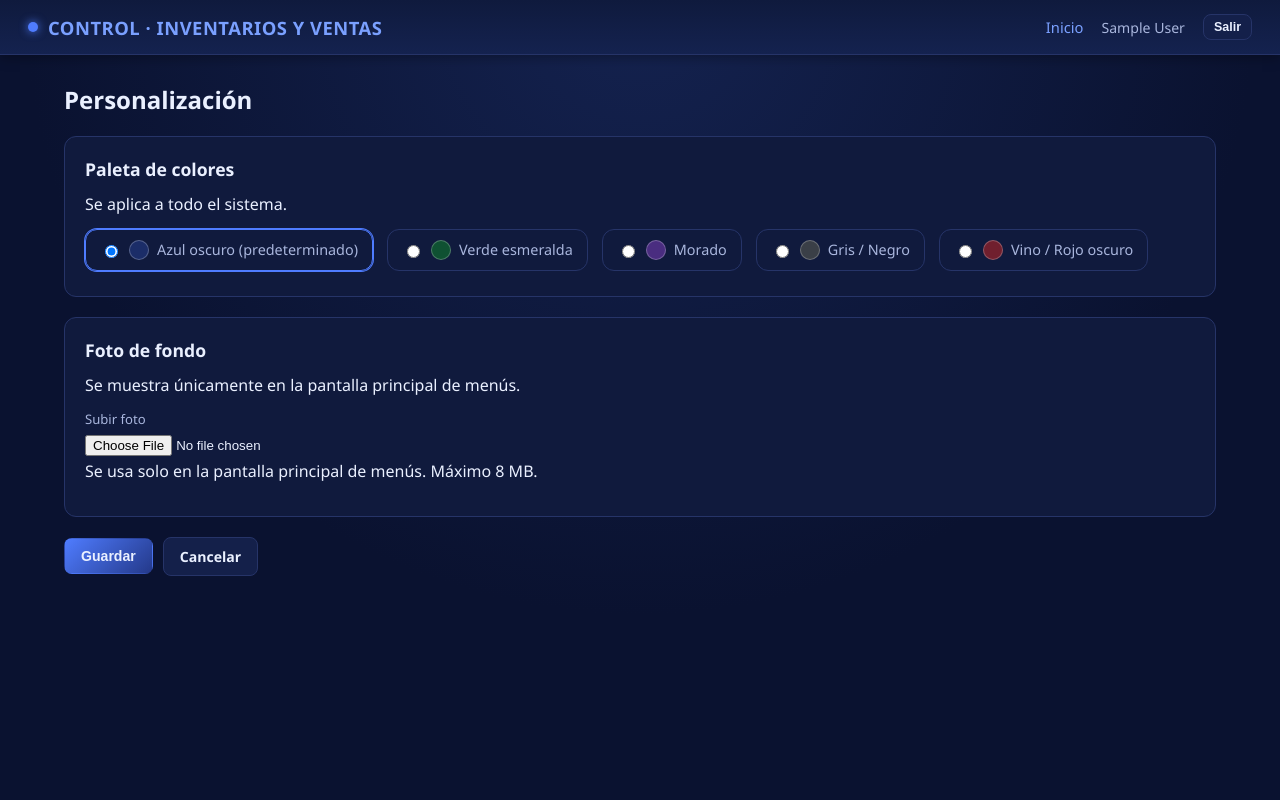
After one commit to TecnologiaGT/SistemaDemo, a Django app: page /personalizacion/ in a window 1280 px wide. The commit adds this page. Run offline with Django 5.2, Linux system fonts and the light colour scheme; the visitor is signed in with stand-in values (Sample User, id 1); data comes from the database, SQL or seed files in the repository.

Commit message:
actualizacion 18/09/2026 12:06:36.01

```diff
--- a/config/settings.py
+++ b/config/settings.py
@@ -57,6 +57,7 @@ TEMPLATES = [
                 "django.template.context_processors.request",
                 "django.contrib.auth.context_processors.auth",
                 "django.contrib.messages.context_processors.messages",
+                "core.context_processors.personalizacion",
             ],
         },
     },
--- /dev/null
+++ b/core/context_processors.py
@@ -0,0 +1,12 @@
+from .models import Personalizacion
+from .paletas import variables_css
+
+
+def personalizacion(request):
+    """Pone la personalización (paleta + si hay foto de fondo) disponible
+    en todas las plantillas, para que base.html pueda aplicar los colores."""
+    config = Personalizacion.obtener()
+    return {
+        "personalizacion": config,
+        "paleta_variables": variables_css(config.paleta),
+    }
--- a/core/forms.py
+++ b/core/forms.py
@@ -1,6 +1,7 @@
 from django import forms
 from django.contrib.auth.models import User
 from .models import Tienda, Empleado
+from .paletas import OPCIONES_PALETA
 
 
 class TiendaForm(forms.ModelForm):
@@ -45,4 +46,38 @@ class EmpleadoForm(forms.ModelForm):
         creando = not (self.instance and self.instance.pk and self.instance.usuario_id)
         if creando and password and not username:
             self.add_error("username", "Escribe un nombre de usuario para poder asignar contraseña.")
+
+        # Siempre debe quedar al menos un administrador activo en el sistema.
+        if self.instance and self.instance.pk:
+            era_admin_activo = self.instance.tipo_usuario == "admin" and self.instance.activo
+            seria_admin_activo = cleaned.get("tipo_usuario") == "admin" and cleaned.get("activo")
+            if era_admin_activo and not seria_admin_activo:
+                otros_admins = (
+                    Empleado.objects.filter(tipo_usuario="admin", activo=True)
+                    .exclude(pk=self.instance.pk)
+                    .exists()
+                )
+                if not otros_admins:
+                    self.add_error(
+                        None,
+                        "Debe existir al menos un administrador activo. Asigna el rol de "
+                        "administrador a otro empleado antes de quitárselo a este, o de desactivarlo.",
+                    )
         return cleaned
+
+
+class PersonalizacionForm(forms.Form):
+    paleta = forms.ChoiceField(label="Paleta de colores", choices=OPCIONES_PALETA)
+    foto = forms.ImageField(
+        label="Foto de fondo (pantalla de menú)", required=False,
+        help_text="Se usa solo en la pantalla principal de menús. Máximo 8 MB.",
+    )
+    quitar_foto = forms.BooleanField(
+        label="Quitar la foto de fondo actual", required=False,
+    )
+
+    def clean_foto(self):
+        foto = self.cleaned_data.get("foto")
+        if foto and foto.size > 8 * 1024 * 1024:
+            raise forms.ValidationError("La imagen es muy grande. El máximo permitido es 8 MB.")
+        return foto
--- a/core/models.py
+++ b/core/models.py
@@ -1,5 +1,7 @@
 from django.db import models
 from django.contrib.auth.models import User
+
+from .paletas import OPCIONES_PALETA, PALETA_DEFECTO
 
 
 class Tienda(models.Model):
@@ -48,3 +50,28 @@ class Empleado(models.Model):
 
     def __str__(self):
         return self.nombre
+
+
+class Personalizacion(models.Model):
+    """Configuración visual del sistema (un solo registro, pk=1).
+
+    La foto de fondo se guarda como bytes directamente en la base de datos
+    (no en el disco del servidor) para que sobreviva cada despliegue en
+    Render, cuyo disco no es permanente.
+    """
+    paleta = models.CharField(max_length=20, choices=OPCIONES_PALETA, default=PALETA_DEFECTO)
+    foto_fondo = models.BinaryField(null=True, blank=True)
+    foto_fondo_tipo = models.CharField(max_length=50, blank=True)  # ej. "image/jpeg"
+    actualizado = models.DateTimeField(auto_now=True)
+
+    class Meta:
+        verbose_name = "Personalización"
+        verbose_name_plural = "Personalización"
+
+    def __str__(self):
+        return "Personalización del sistema"
+
+    @classmethod
+    def obtener(cls):
+        obj, _ = cls.objects.get_or_create(pk=1)
+        return obj
--- a/core/urls.py
+++ b/core/urls.py
@@ -18,4 +18,7 @@ urlpatterns = [
     path("empleados/nuevo/", views.EmpleadoCreateView.as_view(), name="empleado_create"),
     path("empleados/<int:pk>/editar/", views.EmpleadoUpdateView.as_view(), name="empleado_update"),
     path("empleados/<int:pk>/toggle/", views.EmpleadoToggleView.as_view(), name="empleado_toggle"),
+
+    path("personalizacion/", views.PersonalizacionView.as_view(), name="personalizacion"),
+    path("personalizacion/foto/", views.PersonalizacionFotoView.as_view(), name="personalizacion_foto"),
 ]
--- a/core/views.py
+++ b/core/views.py
@@ -1,13 +1,17 @@
+from io import BytesIO
+
 from django.contrib.auth.decorators import login_required
 from django.contrib.auth.mixins import LoginRequiredMixin
 from django.contrib.auth.models import User
 from django.contrib import messages
+from django.http import HttpResponse, Http404
 from django.shortcuts import render, redirect, get_object_or_404
 from django.urls import reverse_lazy
 from django.views.generic import ListView, CreateView, UpdateView, View
+from PIL import Image
 
-from .models import Tienda, Empleado
-from .forms import TiendaForm, EmpleadoForm
+from .models import Tienda, Empleado, Personalizacion
+from .forms import TiendaForm, EmpleadoForm, PersonalizacionForm
 from .permissions import usuario_es_admin, AdminRequiredMixin
 
 MODULOS = [
@@ -23,6 +27,7 @@ MODULOS = [
     {"nombre": "Traspasos", "icono": "🔁", "url": "inventario:traspaso_list"},
     {"nombre": "Tiendas", "icono": "🏪", "url": "core:tienda_list"},
     {"nombre": "Empleados", "icono": "🪪", "url": "core:empleado_list", "solo_admin": True},
+    {"nombre": "Personalización", "icono": "🎨", "url": "core:personalizacion", "solo_admin": True},
 ]
 
 
@@ -30,7 +35,67 @@ MODULOS = [
 def dashboard(request):
     es_admin = usuario_es_admin(request.user)
     modulos = [m for m in MODULOS if not m.get("solo_admin") or es_admin]
-    return render(request, "core/dashboard.html", {"modulos": modulos})
+    config = Personalizacion.obtener()
+    return render(request, "core/dashboard.html", {
+        "modulos": modulos,
+        "tiene_foto_fondo": bool(config.foto_fondo),
+    })
+
+
+# --- Personalización (foto de fondo del menú + paleta de colores) ---
+# Solo administradores pueden cambiarla; la ven todos los usuarios.
+
+_ANCHO_MAXIMO_FOTO = 1920
+
+
+def _comprimir_foto(archivo_subido):
+    """Convierte la imagen subida a JPEG, la reduce a un ancho máximo
+    razonable, y devuelve (bytes, content_type) listos para guardar en la
+    base de datos."""
+    imagen = Image.open(archivo_subido)
+    imagen = imagen.convert("RGB")
+    if imagen.width > _ANCHO_MAXIMO_FOTO:
+        alto_nuevo = int(imagen.height * (_ANCHO_MAXIMO_FOTO / imagen.width))
+        imagen = imagen.resize((_ANCHO_MAXIMO_FOTO, alto_nuevo), Image.LANCZOS)
+    buffer = BytesIO()
+    imagen.save(buffer, format="JPEG", quality=82, optimize=True)
+    return buffer.getvalue(), "image/jpeg"
+
+
+class PersonalizacionView(LoginRequiredMixin, AdminRequiredMixin, View):
+    template_name = "core/personalizacion_form.html"
+
+    def get(self, request):
+        config = Personalizacion.obtener()
+        form = PersonalizacionForm(initial={"paleta": config.paleta})
+        return render(request, self.template_name, {"form": form, "config": config})
+
+    def post(self, request):
+        config = Personalizacion.obtener()
+        form = PersonalizacionForm(request.POST, request.FILES)
+        if not form.is_valid():
+            return render(request, self.template_name, {"form": form, "config": config})
+
+        config.paleta = form.cleaned_data["paleta"]
+        foto = form.cleaned_data.get("foto")
+        if foto:
+            config.foto_fondo, config.foto_fondo_tipo = _comprimir_foto(foto)
+        elif form.cleaned_data.get("quitar_foto"):
+            config.foto_fondo = None
+            config.foto_fondo_tipo = ""
+        config.save()
+        messages.success(request, "Personalización guardada correctamente.")
+        return redirect("core:personalizacion")
+
+
+class PersonalizacionFotoView(LoginRequiredMixin, View):
+    def get(self, request):
+        config = Personalizacion.obtener()
+        if not config.foto_fondo:
+            raise Http404
+        return HttpResponse(
+            bytes(config.foto_fondo), content_type=config.foto_fondo_tipo or "image/jpeg"
+        )
 
 
 # --- Tiendas ---
@@ -137,6 +202,15 @@ class EmpleadoUpdateView(LoginRequiredMixin, AdminRequiredMixin, UpdateView):
 class EmpleadoToggleView(LoginRequiredMixin, AdminRequiredMixin, View):
     def post(self, request, pk):
         empleado = get_object_or_404(Empleado, pk=pk)
+        if empleado.activo and empleado.tipo_usuario == "admin":
+            otros_admins = (
+                Empleado.objects.filter(tipo_usuario="admin", activo=True)
+                .exclude(pk=empleado.pk)
+                .exists()
+            )
+            if not otros_admins:
+                messages.error(request, "No puedes desactivar al único administrador activo del sistema.")
+                return redirect("core:empleado_list")
         empleado.activo = not empleado.activo
         empleado.save(update_fields=["activo"])
         messages.success(request, f"Empleado {'activado' if empleado.activo else 'desactivado'}.")
--- a/templates/base.html
+++ b/templates/base.html
@@ -6,6 +6,12 @@
 <meta name="viewport" content="width=device-width, initial-scale=1">
 <title>{% block titulo %}Sistema{% endblock %} · Control de Inventarios y Ventas</title>
 <link rel="stylesheet" href="{% static 'css/styles.css' %}">
+<style>
+  :root {
+    {% for nombre, valor in paleta_variables.items %}--{{ nombre }}: {{ valor }};
+    {% endfor %}
+  }
+</style>
 {% block extra_css %}{% endblock %}
 </head>
 <body>
--- /dev/null
+++ b/templates/core/personalizacion_form.html
@@ -0,0 +1,74 @@
+{% extends "base.html" %}
+{% block titulo %}Personalización{% endblock %}
+{% block contenido %}
+<div class="titulo-pagina"><h1>Personalización</h1></div>
+
+<form method="post" enctype="multipart/form-data">
+  {% csrf_token %}
+  {% if form.non_field_errors %}
+  <div class="mensaje mensaje-error">{{ form.non_field_errors.0 }}</div>
+  {% endif %}
+
+  <div class="panel">
+    <h1 style="font-size:1.1rem;margin-top:0;">Paleta de colores</h1>
+    <div class="subt" style="margin-bottom:14px;">Se aplica a todo el sistema.</div>
+    <div class="paleta-opciones">
+      {% for valor, etiqueta in form.paleta.field.choices %}
+      <label class="paleta-opcion">
+        <input type="radio" name="paleta" value="{{ valor }}" {% if form.paleta.value == valor %}checked{% endif %}>
+        <span class="paleta-muestra paleta-muestra-{{ valor }}"></span>
+        {{ etiqueta }}
+      </label>
+      {% endfor %}
+    </div>
+    {{ form.paleta.errors }}
+  </div>
+
+  <div class="panel">
+    <h1 style="font-size:1.1rem;margin-top:0;">Foto de fondo</h1>
+    <div class="subt" style="margin-bottom:14px;">Se muestra únicamente en la pantalla principal de menús.</div>
+
+    {% if config.foto_fondo %}
+    <div style="margin-bottom:14px;">
+      <img src="{% url 'core:personalizacion_foto' %}?v={{ config.actualizado|date:'U' }}" alt="Foto de fondo actual" style="max-width:320px;border-radius:var(--radio);border:1px solid var(--borde);display:block;">
+    </div>
+    <label style="display:flex;align-items:center;gap:8px;margin-bottom:14px;">
+      {{ form.quitar_foto }} Quitar la foto de fondo actual
+    </label>
+    {% endif %}
+
+    <div class="campo">
+      <label>{% if config.foto_fondo %}Reemplazar foto{% else %}Subir foto{% endif %}</label>
+      {{ form.foto }}
+      <div class="subt" style="margin-top:4px;">{{ form.foto.help_text }}</div>
+      {{ form.foto.errors }}
+    </div>
+  </div>
+
+  <div class="barra-acciones">
+    <button type="submit" class="btn btn-primario">Guardar</button>
+    <a href="{% url 'core:home' %}" class="btn">Cancelar</a>
+  </div>
+</form>
+{% endblock %}
+
+{% block extra_css %}
+<style>
+  .paleta-opciones { display: flex; flex-wrap: wrap; gap: 14px; }
+  .paleta-opcion {
+    display: flex; align-items: center; gap: 8px;
+    padding: 10px 14px;
+    border: 1px solid var(--borde);
+    border-radius: var(--radio);
+    cursor: pointer;
+    font-size: 0.9rem;
+  }
+  .paleta-opcion:has(input:checked) { border-color: var(--acento); box-shadow: 0 0 0 1px var(--acento); }
+  .paleta-muestra { width: 20px; height: 20px; border-radius: 50%; display: inline-block; border: 1px solid rgba(255,255,255,0.25); }
+  .paleta-muestra-azul { background: #1b2d68; }
+  .paleta-muestra-verde { background: #0f5132; }
+  .paleta-muestra-morado { background: #4a2d80; }
+  .paleta-muestra-gris { background: #3a3f47; }
+  .paleta-muestra-vino { background: #701f2e; }
+</style>
+{% endblock %}
```
Also changed, not shown: core/paletas.py (added, +103 -0 lines), templates/core/dashboard.html (+14 -0 lines), templates/ventas/caja.html (+11 -1 lines), ventas/views.py (+33 -5 lines), core/migrations/0003_personalizacion.py (added).
